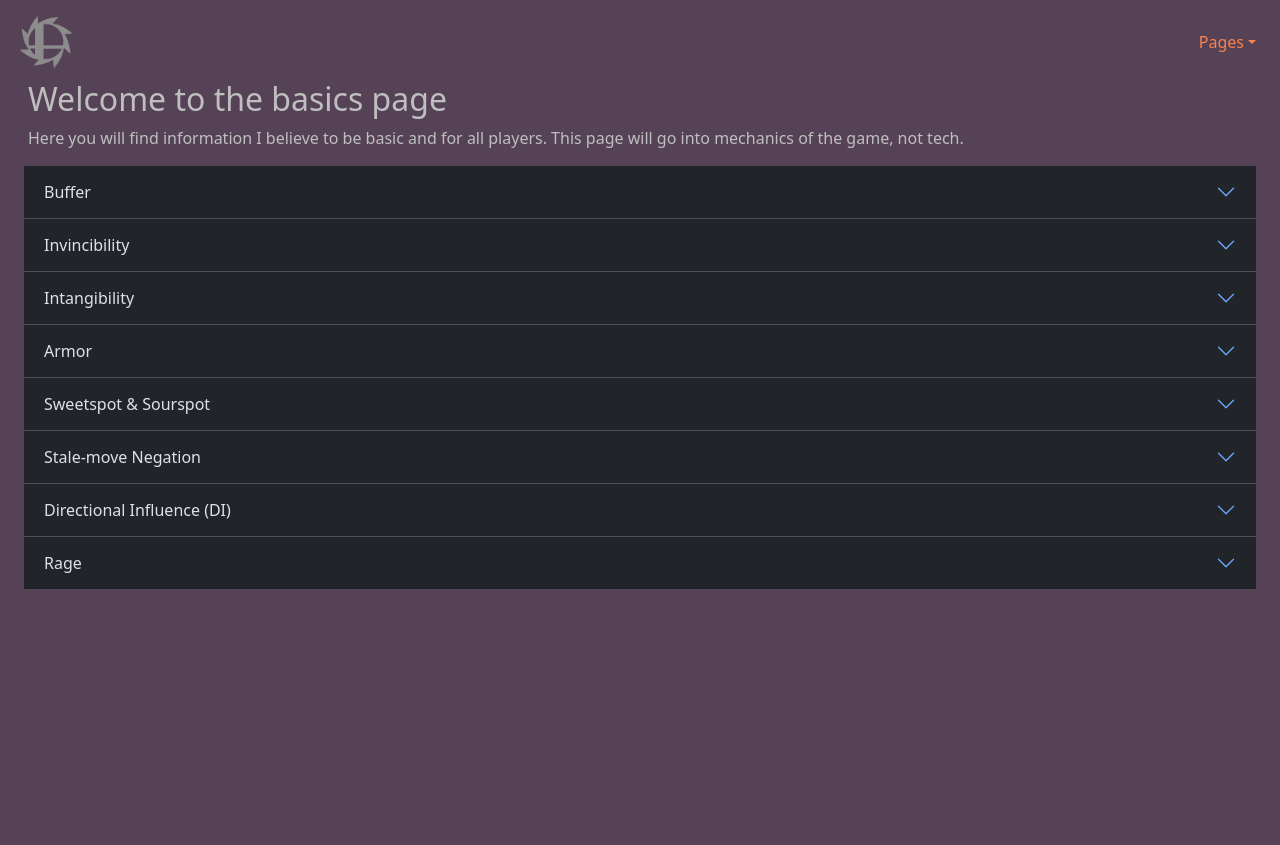
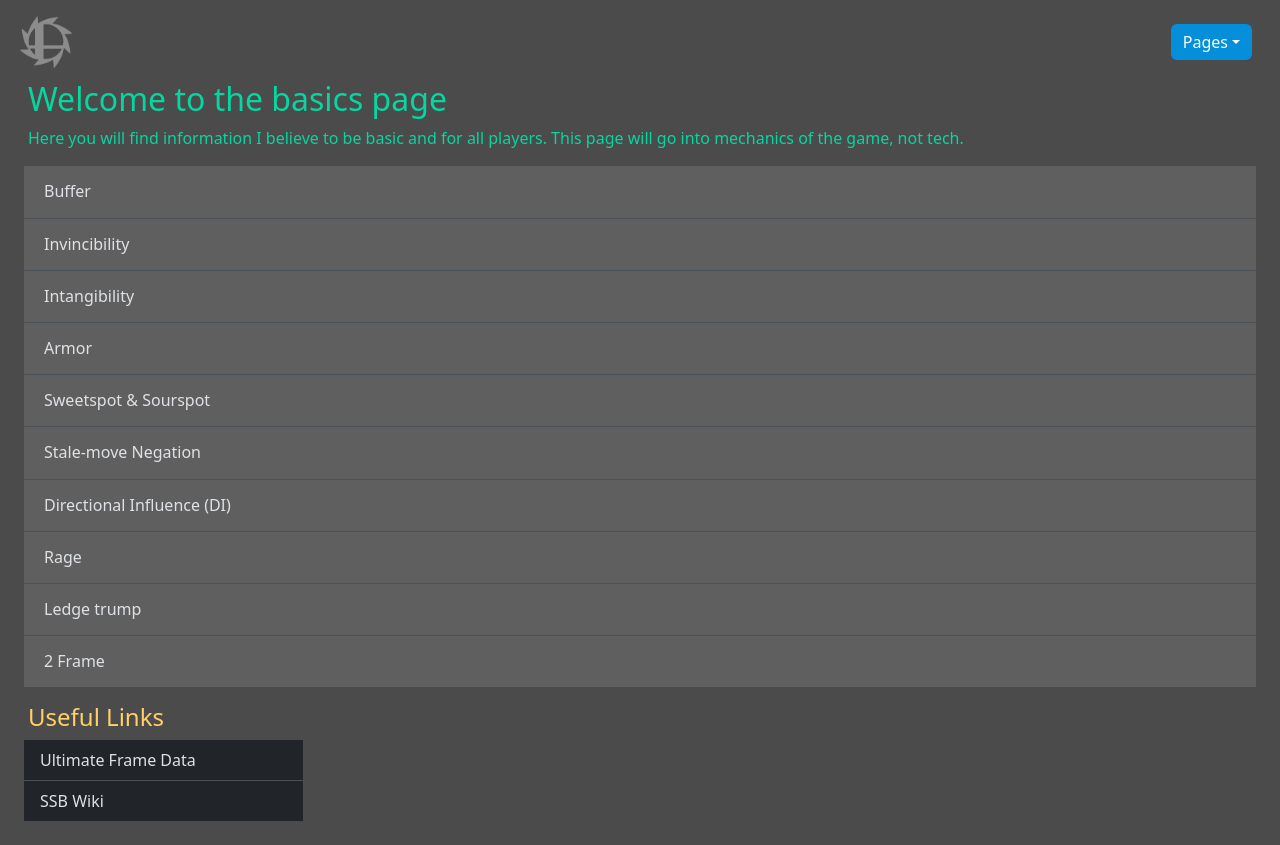
Before and after one commit to TheQueepingHour/smashtingz, a React (Create React App) app: page /basics in a window 1280 px wide. Before the commit the page ends 800 px from the top, so only its background shows below. Built offline with nearby package versions, Linux system fonts and the light colour scheme.

Commit message:
Changed color pallette and updated pages accordingly, changed navigate dropdown to dropdown element, and reformatted.

```diff
--- a/src/App.css
+++ b/src/App.css
@@ -1,21 +1,23 @@
 /*
 Color Pallette
-Silver
-#BFBFBF
-Taupe Gray
-#96939B
-English Violet
-#564256
-Coral
-#FC814A
+Pink
+#EF476F
+BLUE
+#058ED9
+YELLOW
+#FFD166
+GREEN
+#06D6A0
+WHITE
+#FCFCFC
 */
 
 body {
-    background: #564256 !important;
+    background: #4B4B4B !important;
 }
 
 .navBGC {
-    background: #564256;
+    background: #4B4B4B;
 }
 
 .brandImg {
@@ -23,18 +25,76 @@ body {
     max-width: 3em;
 }
 
-.bgC {
-    background: #96939B;
+/* .navDrop {
+
+} */
+
+.navButton {
+    background-color: #058ed9;
+    color: #FCFCFC;
+    border: none;
 }
 
-.platText {
-    color: #BFBFBF;
+.navButton:hover {
+    background-color: #026da7;
 }
 
-.coralText {
-    color: #FC814A;
+.navButton:active, .navButton:focus {
+    background-color: #026da7;
 }
 
-.coralText .dropdown-toggle {
-    color: #FC814A;
+.navMenu {
+    background-color: #058ed9;
 }
+
+.navMenu .dropdown-item {
+    color: #FCFCFC;
+}
+
+.navMenu .dropdown-item:hover {
+    background-color: #026da7;
+}
+
+.blueText {
+    color: #058ed9;
+}
+
+.pinkText {
+    color: #EF476F;
+    background-color: #0b0b0b;
+}
+
+.emeraldText {
+    color: #06D6A0;
+}
+
+.yellowText {
+    color: #FFD166;
+}
+
+.basicBGC .accordion-header {
+    color:#FCFCFC;
+}
+
+.basicBGC .accordion-button,
+.basicBGC .accordion-body {
+    background-color: #605f5f;
+}
+
+.basicBGC .accordion-button:focus {
+    /* border-color: #06D6A0; */
+    box-shadow: 0 0 0 0.2rem #06D6A0;
+}
+
+.basicBGC .accordion-button:not(.collapsed) {
+    color: #06D6A0;
+
+}
+
+.basicBGC .accordion-button::after {
+    display: none;
+}
+
+.basicBGC .accordion-button:not(.collapsed)::after {
+    color: #06D6A0;
+}
--- a/src/components/Basics.js
+++ b/src/components/Basics.js
@@ -1,10 +1,10 @@
 import React from "react";
-import { Container, Accordion } from "react-bootstrap";
+import { Container, Accordion, ListGroup } from "react-bootstrap";
 
 const Basics = () => {
     return (
         <Container fluid style={{paddingTop: '5em'}}>
-            <div className="platText mx-3">
+            <div className="emeraldText mx-3">
                 <h2>
                     Welcome to the basics page
                 </h2>
@@ -13,38 +13,38 @@ const Basics = () => {
                 </p>
             </div>
             <Container fluid>
-                <Accordion flush data-bs-theme="dark">
-                    <Accordion.Item eventKey="0" className="">
+                <Accordion flush data-bs-theme="dark" className="basicBGC">
+                    <Accordion.Item eventKey="0">
                         <Accordion.Header>Buffer</Accordion.Header>
                         <Accordion.Body>
-                            According to the wiki, <span className="coralText">"Buffering is a game mechanic in which a player may input an action shortly before it can be executed in-game, resulting in the action being carried out on the first possible frame."</span><br />The Buffer system is how the game reads and stores inputs. In other words, the game will allow you to input an action before your current action is completed. This allows players to string together multiple actions in a row, allowing for frame perfect combos and movement.
+                            According to the wiki, <span className="pinkText">"Buffering is a game mechanic in which a player may input an action shortly before it can be executed in-game, resulting in the action being carried out on the first possible frame."</span><br />The Buffer system is how the game reads and stores inputs. In other words, the game will allow you to input an action before your current action is completed. This allows players to string together multiple actions in a row, allowing for frame perfect combos and movement.
                         </Accordion.Body>
                     </Accordion.Item>
-                    <Accordion.Item eventKey="1" className="">
+                    <Accordion.Item eventKey="1">
                         <Accordion.Header>Invincibility</Accordion.Header>
                         <Accordion.Body>
-                            Wiki definition: <span className="coralText">"A state where a hurtbox cannot be attacked or damaged, attacks will connect, but will not deal damage, knockback, or hitstun, though the attacker will still experience hitlag"</span><br />Essentially, this means that the character with invincibility can be hit(Will display a hit, small circle), but will be unaffected otherwise.(Can still be affected by windboxes though.)<br />
+                            Wiki definition: <span className="pinkText">"A state where a hurtbox cannot be attacked or damaged, attacks will connect, but will not deal damage, knockback, or hitstun, though the attacker will still experience hitlag"</span><br />Essentially, this means that the character with invincibility can be hit(Will display a hit, small circle), but will be unaffected otherwise.(Can still be affected by windboxes though.)<br />
                         </Accordion.Body>
                     </Accordion.Item>
                     <Accordion.Item eventKey="2">
                         <Accordion.Header>Intangibility</Accordion.Header>
                         <Accordion.Body>
-                            Wiki definition: <span className="coralText">"A state in which a hurtbox will not be hit by attacks at all."</span><br />This is what happens when you roll, spot dodge, or grab ledge. All attacks will pass through the player (No hit display, no circle) <br />
+                            Wiki definition: <span className="pinkText">"A state in which a hurtbox will not be hit by attacks at all."</span><br />This is what happens when you roll, spot dodge, or grab ledge. All attacks will pass through the player (No hit display, no circle) <br />
                         </Accordion.Body>
                     </Accordion.Item>
                     <Accordion.Item eventKey="3">
                         <Accordion.Header>Armor</Accordion.Header>
                         <Accordion.Body>
-                            Wiki definition: <span className="coralText">"The concept of sustaining hitlag and damage, but not sustaining any knockback or sustaining reduced knockback"</span><br />
+                            Wiki definition: <span className="pinkText">"The concept of sustaining hitlag and damage, but not sustaining any knockback or sustaining reduced knockback"</span><br />
                             Types of armor:<br />
                             <b>Super armor:</b> <br />
-                            <span className="coralText">When a character has <b>super armor</b>, or <b>infinite knockback resistance</b>, they will not flinch or take any knockback when attacked by harmful hitboxes, but flinchless hitboxes (like "windboxes") will still move the character.</span><br />
+                            <span className="pinkText">When a character has <b>super armor</b>, or <b>infinite knockback resistance</b>, they will not flinch or take any knockback when attacked by harmful hitboxes, but flinchless hitboxes (like "windboxes") will still move the character.</span><br />
                             This is the armor that you get when using a heavy attack such as DK Punch, Ganon Warlock Punch, and King K Rool's belly(Called Belly Super armor). <br />
                             <b>Damage based armor:</b> <br />
-                            <span className="coralText">The wiki has a really long winded explanation of this, so if you want to learn more about it, here's the <a href="https://www.ssbwiki.com/Armor">link to the wiki</a></span><br />
+                            <span className="pinkText">The wiki has a really long winded explanation of this, so if you want to learn more about it, here's the <a href="https://www.ssbwiki.com/Armor">link to the wiki</a></span><br />
                             Basically, this is armor that you can break through with enough damage. The character will still take damage, but won't take knockback unless enough damage is dealt to break through this armor type. An example of this would be Pirhana Plant's "pot armor" when using down B. <br />
                             <b>Knockback based armor:</b> <br />
-                            <span className="coralText">"This mechanic is used to prevent opponents from being knocked back unless it reaches a certain threshold in units."</span><br />
+                            <span className="pinkText">"This mechanic is used to prevent opponents from being knocked back unless it reaches a certain threshold in units."</span><br />
                             This type of armor is basically irrelevant in Ultimate, so don't worry about it, I just included it to be thorough.
                         </Accordion.Body>
                     </Accordion.Item>
@@ -52,10 +52,10 @@ const Basics = () => {
                         <Accordion.Header>Sweetspot & Sourspot</Accordion.Header>
                         <Accordion.Body>
                             <b>Sweetspot</b>:<br />
-                            <span className="coralText">The sweet spot of an attack is the area of the hitbox with the most desirable knockback effect - usually, the most powerful part of the attack.</span><br />
+                            <span className="pinkText">The sweet spot of an attack is the area of the hitbox with the most desirable knockback effect - usually, the most powerful part of the attack.</span><br />
                             This is pretty self explanatory, but basically, the part of an attack that does the most. <br />Some examples of this are Marth's sword tip and Captain Falcon's knee point. <br />
                             <b>Sourspot</b>:<br />
-                            <span className="coralText">A sour spot is the exact opposite of a sweet spot; an area with the least powerful part of the attack</span><br />
+                            <span className="pinkText">A sour spot is the exact opposite of a sweet spot; an area with the least powerful part of the attack</span><br />
                             Again, pretty self explanatory, but basically, the part of an attack that does not do the most. <br />Some examples of this are Luigi up B, and anywhere on Marth's sword that isn't the tip. <br />
                             <b>Note:</b><br />
                             These are important to know because while a sourspot may sound like a bad thing, there are times where you wouldn't want to hit an opponent with a sweet spot. <br />An example of this would be to use the sourspot to line the opponent up for another attack, which wouldn't be possible if they took the knockback from a sweet spot hit.
@@ -64,14 +64,14 @@ const Basics = () => {
                     <Accordion.Item eventKey="5">
                         <Accordion.Header>Stale-move Negation</Accordion.Header>
                         <Accordion.Body>
-                            <span className="coralText">Refers to how moves cause less damage and knockback as they are used multiple times in a row.</span><br />
+                            <span className="pinkText">Refers to how moves cause less damage and knockback as they are used multiple times in a row.</span><br />
                             There is a "queue" type of system in place, and this is how the game keeps track of how stale a move is. There are 9 slots for this queue, so if you use a move and then use 9 moves after it, it will become 'fresh' and do full knockback and damage.
                         </Accordion.Body>
                     </Accordion.Item>
                     <Accordion.Item eventKey="6">
                         <Accordion.Header>Directional Influence (DI)</Accordion.Header>
                         <Accordion.Body>
-                            <span className="coralText">"The control the receiver of an attack has over their trajectory"</span><br /><a href="https://www.ssbwiki.com/Directional_influence">Wiki Link</a><br />
+                            <span className="pinkText">"The control the receiver of an attack has over their trajectory"</span><br /><a href="https://www.ssbwiki.com/Directional_influence">Wiki Link</a><br />
                             This is a very complicated topic with a lot of math involved, but basically, if you get hit, you can hold in a certain direction to influence the way you fly when hit.
                         </Accordion.Body>
                     </Accordion.Item>
@@ -82,7 +82,37 @@ const Basics = () => {
                             Lucario's Aura, Joker's Arsene meter, and Terry's GO meter are some examples of special conditions met only through taking damage and accumulating "rage".
                         </Accordion.Body>
                     </Accordion.Item>
+                    <Accordion.Item eventKey="8">
+                        <Accordion.Header>Ledge trump</Accordion.Header>
+                        <Accordion.Body>
+                            <span className="pinkText">"Grabbing onto a ledge that has already been grabbed by another player will gently remove them from the ledge"</span><br />
+                            Basically, grabbing the ledge while someone else is on it, will cause them to fly a bit off of the ledge, which you can lead into an attack.
+                        </Accordion.Body>
+                    </Accordion.Item>
+                    <Accordion.Item eventKey="9">
+                        <Accordion.Header>2 Frame</Accordion.Header>
+                        <Accordion.Body>
+                            <span className="pinkText">"A two frame punish is a mechanic that allows a potential edge guarder to attack an opponent attempting to recover without even leaving the stage, or hardly coming off."</span><br />
+                            <span className="pinkText">"When a character grabs the ledge, there are <b>two frames</b>(or 1/30th of a second) of tangibility directly before they grab the ledge"</span><br />
+                            Basically, within a 2 frame window when a character is attempting to grab the ledge, you can hit them.<br />
+                            This will allow you to continue the edge guard, or get an early kill.
+                        </Accordion.Body>
+                    </Accordion.Item>
+                    {/* <Accordion.Item eventKey="10">
+                        <Accordion.Header></Accordion.Header>
+                    </Accordion.Item> */}
                 </Accordion>
+            </Container>
+            <Container className="position-absolute start-25 my-3 pb-4">
+                <h4 className="yellowText mx-1">Useful Links</h4>
+                <ListGroup data-bs-theme="dark" variant="flush">
+                    <ListGroup.Item action href="https://ultimateframedata.com/smash" className="w-25">
+                        Ultimate Frame Data
+                    </ListGroup.Item>
+                    <ListGroup.Item action href="https://www.ssbwiki.com/" className="w-25">
+                        SSB Wiki
+                    </ListGroup.Item>
+                </ListGroup>
             </Container>
         </Container>
     )
--- a/src/components/Navigate.js
+++ b/src/components/Navigate.js
@@ -1,24 +1,29 @@
 import React from "react";
-import { Navbar, Nav, NavDropdown } from "react-bootstrap";
+import { Navbar, Dropdown, Container } from "react-bootstrap";
 import { Outlet } from "react-router-dom";
 
 const Navigate = () => {
     return (
         <>
-        <Navbar expand='md' fixed='top' data-bs-theme='dark' className="navBGC">
-            <Navbar.Brand href="/" className="px-3 coralText">
+        <Navbar expand='md' fixed='top' data-bs-theme='dark' className="navBGC justify-content-between">
+            <Navbar.Brand href="/" className="px-3">
                 <img src="/logoplaceholder.png" alt="placeholder" className="brandImg"/>
             </Navbar.Brand>
-            <Navbar.Toggle aria-controls="basic-navbar-nav" />
-            <Navbar.Collapse id="basic-navbar-nav coralText">
-                <Nav className="ms-auto px-3 coralText">
-                    <NavDropdown title='Pages' id="basic-nav-dropdown" align='end' className="coralText">
-                        <NavDropdown.Item className="coralText" href="/basics">
+            <Container className="justify-content-end">
+                <Dropdown data-bs-theme='dark' align='end' className="navDrop">
+                    <Dropdown.Toggle className="navButton">
+                        Pages
+                    </Dropdown.Toggle>
+                    <Dropdown.Menu className="navMenu">
+                        <Dropdown.Item href="/">
+                            Home
+                        </Dropdown.Item>
+                        <Dropdown.Item href="/basics">
                             Basics
-                        </NavDropdown.Item>
-                    </NavDropdown>
-                </Nav>
-            </Navbar.Collapse>
+                        </Dropdown.Item>
+                    </Dropdown.Menu>
+                </Dropdown>
+            </Container>
         </Navbar>
         <Outlet />
         </>
--- a/src/components/Splash.js
+++ b/src/components/Splash.js
@@ -7,7 +7,7 @@ function Splash() {
             <Row className="my-3">
                 <Col></Col>
                 <Col xs={6} className="text-center">
-                    <h2 className="platText">
+                    <h2 className="blueText">
                         Welcome to SmashTingz
                     </h2>
                 </Col>
@@ -16,7 +16,7 @@ function Splash() {
             <Row className="mt-3">
                 <Col></Col>
                 <Col md='auto'>
-                    <h4 className="platText">
+                    <h4 className="blueText">
                         A place where you can find Smash Ultimate knowledge without a longwinded YouTube video.
                     </h4>
                 </Col>
```
